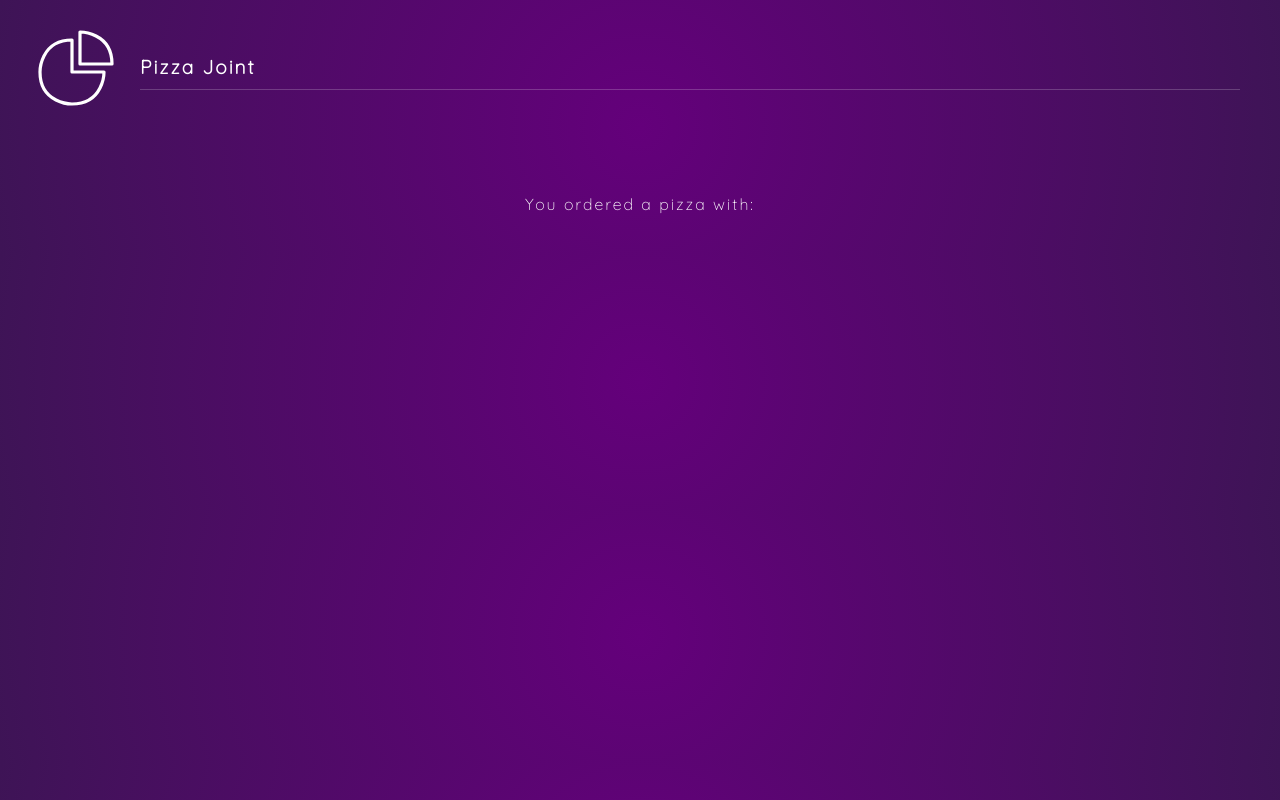
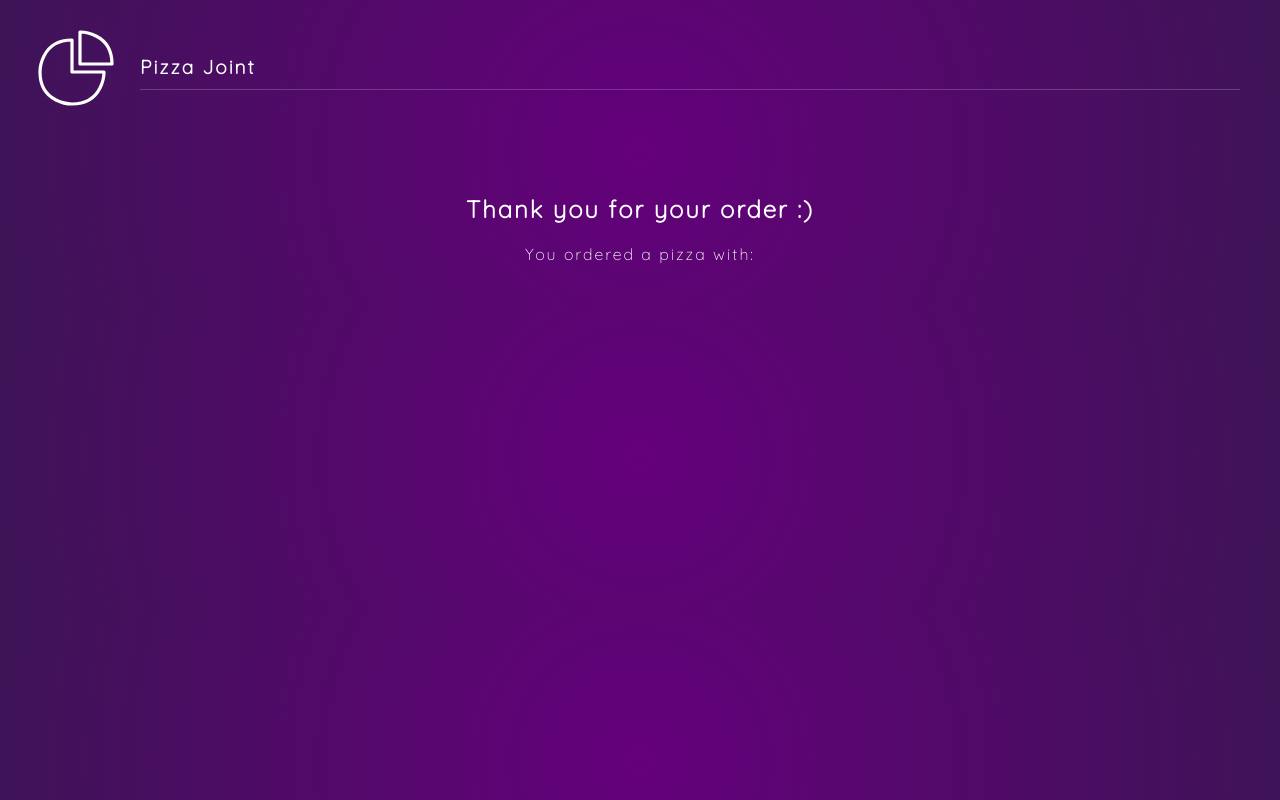
Before and after one commit to r3hmantom/PizzaJoint, a React (Vite) app: page /order in a window 1280 px wide. Built offline with nearby package versions, Linux system fonts and the light colour scheme.

Commit message:
Removed Animate presence Order

```diff
--- a/src/components/Order.jsx
+++ b/src/components/Order.jsx
@@ -28,8 +28,6 @@ const childVariants = {
   },
 };
 const Order = ({ pizza }) => {
-  const [showTitle, setShowTitle] = useState(true);
-
   setTimeout(() => {
     setShowTitle(false);
   }, 4000);
@@ -40,9 +38,7 @@ const Order = ({ pizza }) => {
       animate="final"
       className="container order"
     >
-      <AnimatePresence>
-        {showTitle && <motion.h2 exit={{ y: -1000 }}>Thank you for your order :)</motion.h2>}
-      </AnimatePresence>
+      <h2 exit={{ y: -1000 }}>Thank you for your order :)</h2>
       <motion.p variants={childVariants}>You ordered a {pizza && pizza.base} pizza with:</motion.p>
       <motion.div variants={childVariants}>
         {pizza && pizza.toppings.map((topping) => <div key={topping}>{topping}</div>)}
```
